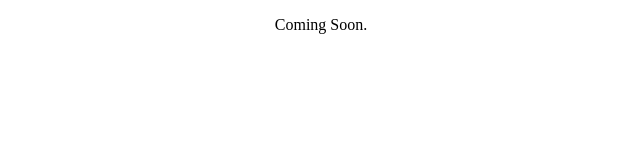
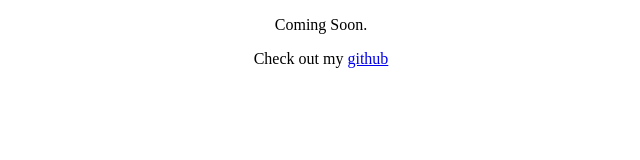
Before and after one commit to hardiksachan/hardiksachan.github.io, a plain HTML site: page index.html in a window 1280 px wide. Shown: the whole page, without its empty margins (319-959 px from the left). Drawn offline with Linux system fonts and the light colour scheme.

Commit message:
Update index.html

```diff
--- a/index.html
+++ b/index.html
@@ -9,6 +9,7 @@
 <body>
     <center>
         <p style="font-family:montserrat">Coming Soon.</p>
+        <p style="font-family:montserrat">Check out my <a href="https://github.com/hardiksachan">github</a></p>
     </center>
 </body>
 </html>
```
